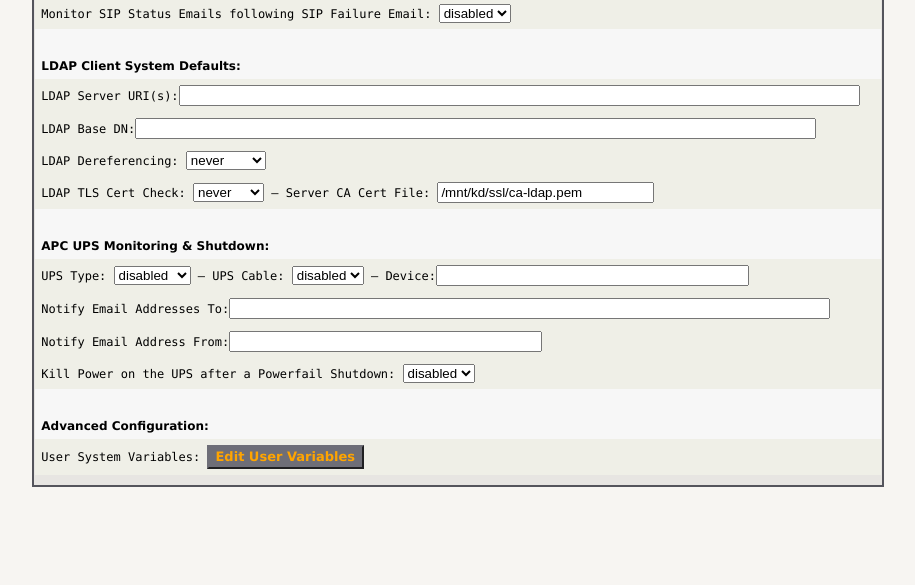
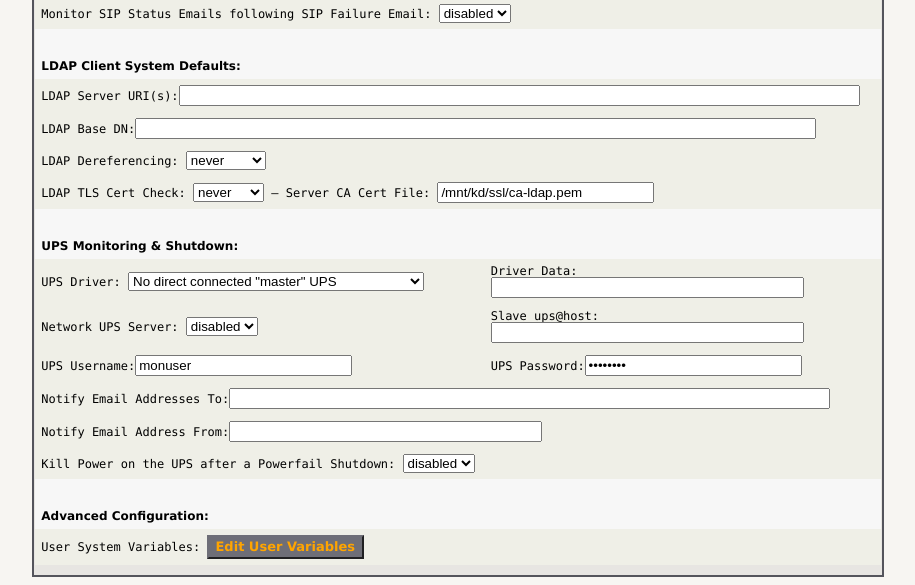
Before and after one commit to astlinux-project/astlinux, a PHP site: page /fop2/admin/network.php in a window 1280 px wide. Shown: the part 2570-3155 px from the top of the page, without its empty margins (182-1097 px from the left). Before the commit the page ends 3057 px from the top, so only its background shows below. Run offline with PHP 8.4, Linux system fonts and the light colour scheme; data that the repository does not hold is empty.

Commit message:
web interface, add support for NUT UPS Monitoring
git-svn-id: https://svn.code.sf.net/p/astlinux/code/branches/1.0@6342 57edc7d3-a90e-0410-b364-91459a37fc5a

```diff
--- a/package/webinterface/altweb/admin/network.php
+++ b/package/webinterface/altweb/admin/network.php
@@ -1,6 +1,6 @@
 <?php
 
-// Copyright (C) 2008-2013 Lonnie Abelbeck
+// Copyright (C) 2008-2014 Lonnie Abelbeck
 // This is free software, licensed under the GNU General Public License
 // version 3 as published by the Free Software Foundation; you can
 // redistribute it and/or modify it under the terms of the GNU
@@ -33,6 +33,7 @@
 // 07-07-2012, Added Universal Plug & Play support
 // 09-23-2013, Added ddclient support
 // 10-21-2013, Added LDAP server support
+// 01-04-2014, Added NUT UPS Monitoring support
 //
 // System location of rc.conf file
 $CONFFILE = '/etc/rc.conf';
@@ -98,22 +99,16 @@ $select_ldap_tls_reqcert = array (
   'demand' => 'demand'
 );
 
-$select_ups_type = array (
-  'disabled' => '',
-  'usb' => 'usb',
-  'net' => 'net',
-  'pcnet' => 'pcnet',
-  'snmp' => 'snmp',
-  'apcsmart' => 'apcsmart',
-  'dumb' => 'dumb'
-);
-
-$select_ups_cable = array (
-  'disabled' => '',
-  'usb' => 'usb',
-  'ethernet' => 'ether',
-  'smart' => 'smart',
-  'simple' => 'simple'
+$select_ups_driver = array (
+  'No direct connected "master" UPS' => '',
+  '[usbhid-ups] Generic USB HID' => 'usbhid-ups',
+  '[bcmxcp_usb] BCM/XCP protocol over USB' => 'bcmxcp_usb',
+  '[blazer_usb] Megatec/Q1 protocol USB' => 'blazer_usb',
+  '[richcomm_usb] Richcomm contact to USB' => 'richcomm_usb',
+  '[riello_usb] Riello USB' => 'riello_usb',
+  '[tripplite_usb] Tripp Lite OMNIVS/SMARTPRO' => 'tripplite_usb',
+  '[snmp-ups] Generic SNMP' => 'snmp-ups',
+  '[netxml-ups] Network XML' => 'netxml-ups'
 );
 
 $select_upnp = array (
@@ -611,26 +606,35 @@ function saveNETWORKsettings($conf_dir, $conf_file) {
     fwrite($fp, $value."\n");
   }
 
-  fwrite($fp, "### APC UPS Monitoring - Shutdown\n");
-  if (isset($_POST['ups_type'], $_POST['ups_cable'], $_POST['ups_device'])) {
-    $value = 'UPSTYPE="'.$_POST['ups_type'].'"';
+  fwrite($fp, "### UPS Monitoring - Shutdown\n");
+  if (isset($_POST['ups_driver'], $_POST['ups_driver_port'])) {
+    $value = 'UPS_DRIVER="'.$_POST['ups_driver'].'"';
     fwrite($fp, $value."\n");
-    $value = 'UPSCABLE="'.$_POST['ups_cable'].'"';
-    fwrite($fp, $value."\n");
-    if ($_POST['ups_type'] === 'usb') {
-      $value = 'UPSDEVICE=""';
+    if ($_POST['ups_driver'] === 'snmp-ups' || $_POST['ups_driver'] === 'netxml-ups' || $_POST['ups_driver'] === '') {
+      $value = 'UPS_DRIVER_PORT="'.tuq($_POST['ups_driver_port']).'"';
     } else {
-      $value = 'UPSDEVICE="'.tuq($_POST['ups_device']).'"';
+      $value = 'UPS_DRIVER_PORT=""';
     }
     fwrite($fp, $value."\n");
   } else {
-    $value = 'UPSTYPE=""';
+    $value = 'UPS_DRIVER=""';
     fwrite($fp, $value."\n");
-    $value = 'UPSCABLE=""';
+    $value = 'UPS_DRIVER_PORT=""';
     fwrite($fp, $value."\n");
-    $value = 'UPSDEVICE=""';
-    fwrite($fp, $value."\n");
-  }
+  }
+  $value = 'UPS_LISTEN_ALL="'.$_POST['ups_listen_all'].'"';
+  fwrite($fp, $value."\n");
+  if (isset($_POST['ups_driver']) && $_POST['ups_driver'] === '') {
+    $value = 'UPS_MONITOR_HOST="'.tuq($_POST['ups_monitor_host']).'"';
+  } else {
+    $value = 'UPS_MONITOR_HOST=""';
+  }
+  fwrite($fp, $value."\n");
+  $value = 'UPS_MONITOR_USER="'.tuq($_POST['ups_monitor_user']).'"';
+  fwrite($fp, $value."\n");
+  $value = 'UPS_MONITOR_PASS="'.string2RCconfig(trim($_POST['ups_monitor_pass'])).'"';
+  fwrite($fp, $value."\n");
+
   $value = 'UPS_NOTIFY="'.tuq($_POST['ups_notify']).'"';
   fwrite($fp, $value."\n");
   $value = 'UPS_NOTIFY_FROM="'.tuq($_POST['ups_notify_from']).'"';
@@ -904,7 +908,7 @@ if ($_SERVER['REQUEST_METHOD'] === 'POST') {
     }
   } elseif (isset($_POST['submit_edit_ups'])) {
     $result = saveNETWORKsettings($NETCONFDIR, $NETCONFFILE);
-    if (is_writable($file = '/mnt/kd/apcupsd/apcupsd.conf')) {
+    if (is_writable($file = '/mnt/kd/ups/ups.conf')) {
       header('Location: /admin/edit.php?file='.$file);
       exit;
     }
@@ -971,7 +975,7 @@ if ($_SERVER['REQUEST_METHOD'] === 'POST') {
         $result = restartPROCESS($process, 33, $result, 'init');
       } elseif ($process === 'miniupnpd') {
         $result = restartPROCESS($process, 34, $result, 'init');
-      } elseif ($process === 'apcupsd') {
+      } elseif ($process === 'ups') {
         $result = restartPROCESS($process, 35, $result, 'init');
       } elseif ($process === 'zabbix') {
         $result = restartPROCESS($process, 36, $result, 'init', 4);
@@ -1058,7 +1062,7 @@ require_once '../common/header.php';
     } elseif ($result == 34) {
       putHtml('<p style="color: green;">Universal Plug\'n\'Play'.statusPROCESS('miniupnpd').'.</p>');
     } elseif ($result == 35) {
-      putHtml('<p style="color: green;">UPS Daemon'.statusPROCESS('apcupsd').'.</p>');
+      putHtml('<p style="color: green;">UPS Daemon'.statusPROCESS('ups').'.</p>');
     } elseif ($result == 36) {
       putHtml('<p style="color: green;">Zabbix Monitoring'.statusPROCESS('zabbix').'.</p>');
     } elseif ($result == 37) {
@@ -1166,8 +1170,8 @@ require_once '../common/header.php';
   putHtml('<option value="stunnel"'.$sel.'>Restart Stunnel Proxy</option>');
   $sel = ($reboot_restart === 'miniupnpd') ? ' selected="selected"' : '';
   putHtml('<option value="miniupnpd"'.$sel.'>Restart Univ. Plug\'n\'Play</option>');
-  $sel = ($reboot_restart === 'apcupsd') ? ' selected="selected"' : '';
-  putHtml('<option value="apcupsd"'.$sel.'>Restart UPS Daemon</option>');
+  $sel = ($reboot_restart === 'ups') ? ' selected="selected"' : '';
+  putHtml('<option value="ups"'.$sel.'>Restart UPS Daemon</option>');
   $sel = ($reboot_restart === 'prosody') ? ' selected="selected"' : '';
   putHtml('<option value="prosody"'.$sel.'>Restart XMPP Server</option>');
   $sel = ($reboot_restart === 'zabbix') ? ' selected="selected"' : '';
@@ -1901,31 +1905,50 @@ require_once '../common/header.php';
 
   putHtml('<tr class="dtrow0"><td class="dialogText" style="text-align: left;" colspan="6">');
 
-  putHtml('<strong>APC UPS Monitoring &amp; Shutdown:</strong>');
-  putHtml('</td></tr>');
-  putHtml('<tr class="dtrow1"><td style="text-align: left;" colspan="6">');
-  putHtml('UPS Type:');
-  if (! is_file('/mnt/kd/apcupsd/apcupsd.conf')) {
-    $ups_type = getVARdef($db, 'UPSTYPE', $cur_db);
-    putHtml('<select name="ups_type">');
-    foreach ($select_ups_type as $key => $value) {
-      $sel = ($ups_type === $value) ? ' selected="selected"' : '';
+  putHtml('<strong>UPS Monitoring &amp; Shutdown:</strong>');
+  putHtml('</td></tr>');
+  if (! is_file('/mnt/kd/ups/ups.conf')) {
+    putHtml('<tr class="dtrow1"><td style="text-align: left;" colspan="3">');
+    putHtml('UPS Driver:');
+    $ups_driver = getVARdef($db, 'UPS_DRIVER', $cur_db);
+    putHtml('<select name="ups_driver">');
+    foreach ($select_ups_driver as $key => $value) {
+      $sel = ($ups_driver === $value) ? ' selected="selected"' : '';
       putHtml('<option value="'.$value.'"'.$sel.'>'.$key.'</option>');
     }
     putHtml('</select>');
-    putHtml('&ndash;&nbsp;UPS Cable:');
-    $ups_cable = getVARdef($db, 'UPSCABLE', $cur_db);
-    putHtml('<select name="ups_cable">');
-    foreach ($select_ups_cable as $key => $value) {
-      $sel = ($ups_cable === $value) ? ' selected="selected"' : '';
-      putHtml('<option value="'.$value.'"'.$sel.'>'.$key.'</option>');
-    }
-    putHtml('</select>');
-    $value = getVARdef($db, 'UPSDEVICE', $cur_db);
-    putHtml('&ndash;&nbsp;Device:<input type="text" size="36" maxlength="200" value="'.$value.'" name="ups_device" /></td></tr>');
+    putHtml('</td><td style="text-align: left;" colspan="3">');
+    $value = getVARdef($db, 'UPS_DRIVER_PORT', $cur_db);
+    putHtml('Driver Data:<input type="text" size="36" maxlength="200" value="'.$value.'" name="ups_driver_port" />');
+    putHtml('</td></tr>');
   } else {
+    putHtml('<tr class="dtrow1"><td style="text-align: left;" colspan="6">');
+    putHtml('UPS Driver Configuration File:');
     putHtml('<input type="submit" value="UPS Configuration" name="submit_edit_ups" class="button" /></td></tr>');
   }
+  putHtml('<tr class="dtrow1"><td style="text-align: left;" colspan="3">');
+  putHtml('Network UPS Server:');
+  putHtml('<select name="ups_listen_all">');
+  putHtml('<option value="no">disabled</option>');
+  $sel = (getVARdef($db, 'UPS_LISTEN_ALL', $cur_db) === 'yes') ? ' selected="selected"' : '';
+  putHtml('<option value="yes"'.$sel.'>enabled</option>');
+  putHtml('</select>');
+  putHtml('</td><td style="text-align: left;" colspan="3">');
+  $value = getVARdef($db, 'UPS_MONITOR_HOST', $cur_db);
+  putHtml('Slave ups@host:<input type="text" size="36" maxlength="256" value="'.$value.'" name="ups_monitor_host" /></td></tr>');
+
+  putHtml('<tr class="dtrow1"><td style="text-align: left;" colspan="3">');
+  if (($value = getVARdef($db, 'UPS_MONITOR_USER', $cur_db)) === '') {
+    $value = 'monuser';
+  }
+  putHtml('UPS Username:<input type="text" size="24" maxlength="64" value="'.$value.'" name="ups_monitor_user" /></td>');
+  putHtml('<td style="text-align: left;" colspan="3">');
+  if (($value = getVARdef($db, 'UPS_MONITOR_PASS', $cur_db)) === '') {
+    $value = 'astlinux';
+  }
+  $value = htmlspecialchars(RCconfig2string($value));
+  putHtml('UPS Password:<input type="password" size="24" maxlength="64" value="'.$value.'" name="ups_monitor_pass" /></td></tr>');
+
   putHtml('<tr class="dtrow1"><td style="text-align: left;" colspan="6">');
   $value = getVARdef($db, 'UPS_NOTIFY', $cur_db);
   putHtml('Notify Email Addresses To:<input type="text" size="72" maxlength="256" value="'.$value.'" name="ups_notify" /></td></tr>');
--- a/package/webinterface/altweb/admin/prefs.php
+++ b/package/webinterface/altweb/admin/prefs.php
@@ -1,6 +1,6 @@
 <?php
 
-// Copyright (C) 2008-2013 Lonnie Abelbeck
+// Copyright (C) 2008-2014 Lonnie Abelbeck
 // This is free software, licensed under the GNU General Public License
 // version 3 as published by the Free Software Foundation; you can
 // redistribute it and/or modify it under the terms of the GNU
@@ -639,7 +639,7 @@ require_once '../common/header.php';
 
   putHtml('<tr class="dtrow1"><td style="text-align: right;">');
   $sel = (getPREFdef($global_prefs, 'status_ups_show_status') !== 'no') ? ' checked="checked"' : '';
-  putHtml('<input type="checkbox" value="ups_status" name="ups_status"'.$sel.' /></td><td colspan="5">Show APC UPS Status</td></tr>');
+  putHtml('<input type="checkbox" value="ups_status" name="ups_status"'.$sel.' /></td><td colspan="5">Show UPS Monitoring Status</td></tr>');
   putHtml('<tr class="dtrow1"><td style="text-align: right;">');
   $sel = (getPREFdef($global_prefs, 'status_show_hardware_monitoring') === 'yes') ? ' checked="checked"' : '';
   putHtml('<input type="checkbox" value="hardware_monitoring" name="hardware_monitoring"'.$sel.' /></td><td colspan="5">Show Hardware Monitoring</td></tr>');
--- a/package/webinterface/altweb/common/functions.php
+++ b/package/webinterface/altweb/common/functions.php
@@ -1,6 +1,6 @@
 <?php
 
-// Copyright (C) 2008-2012 Lonnie Abelbeck
+// Copyright (C) 2008-2014 Lonnie Abelbeck
 // This is free software, licensed under the GNU General Public License
 // version 3 as published by the Free Software Foundation; you can
 // redistribute it and/or modify it under the terms of the GNU
@@ -16,6 +16,7 @@
 // 09-06-2008, Added restartPROCESS()
 // 12-12-2009, Added systemSHUTDOWN()
 // 01-12-2012, Added asteriskURLrepo()
+// 01-04-2014, Added statusPROCESS()
 //
 // System location of prefs file
 $KD_PREFS_LOCATION = '/mnt/kd/webgui-prefs.txt';
@@ -111,6 +112,12 @@ function statusPROCESS($process) {
     }
   } elseif ($process === 'stunnel') {
     if (is_file($path.$process.'/server.pid') || is_file($path.$process.'/client.pid')) {
+      $str = $running;
+    } else {
+      $str = $stopped;
+    }
+  } elseif ($process === 'ups') {
+    if (is_file($path.'upsmon.pid')) {
       $str = $running;
     } else {
       $str = $stopped;
@@ -522,9 +529,9 @@ function parseRCconf($conffile) {
             $value = '#NTP server is specified in /mnt/kd/ntpd.conf';
           }
         }
-        if ($var === 'UPSTYPE' || $var === 'UPSCABLE' || $var === 'UPSDEVICE') {
-          if (is_file('/mnt/kd/apcupsd/apcupsd.conf')) {
-            $value = '#UPS is specified in /mnt/kd/apcupsd/apcupsd.conf';
+        if ($var === 'UPS_DRIVER' || $var === 'UPS_DRIVER_PORT') {
+          if (is_file('/mnt/kd/ups/ups.conf')) {
+            $value = '#UPS driver is specified in /mnt/kd/ups/ups.conf';
           }
         }
         if ($var === 'ASTBACK_PATHS' ||
```
Also changed, not shown: package/webinterface/altweb/admin/edit.php (+19 -9 lines), package/webinterface/altweb/admin/system.php (+6 -2 lines), package/webinterface/altweb/common/status.inc (+25 -24 lines), package/webinterface/altweb/common/license-packages.txt.
